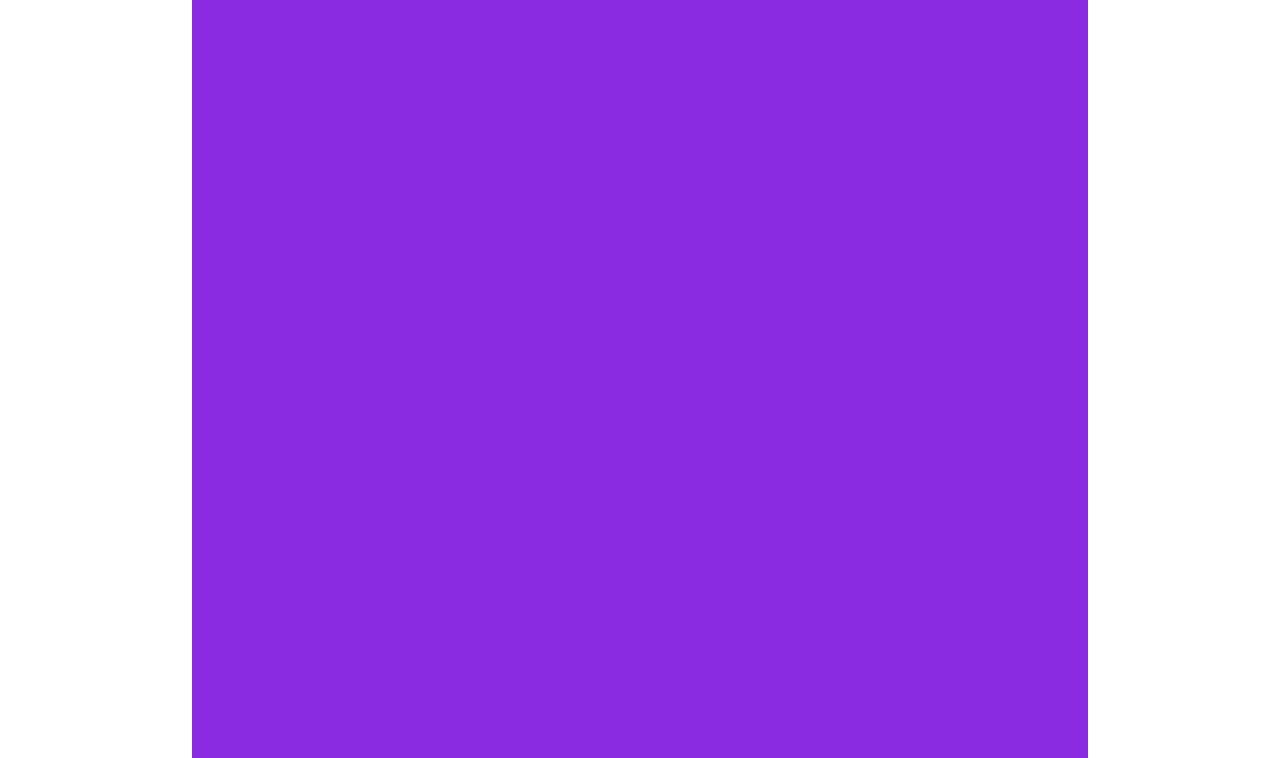
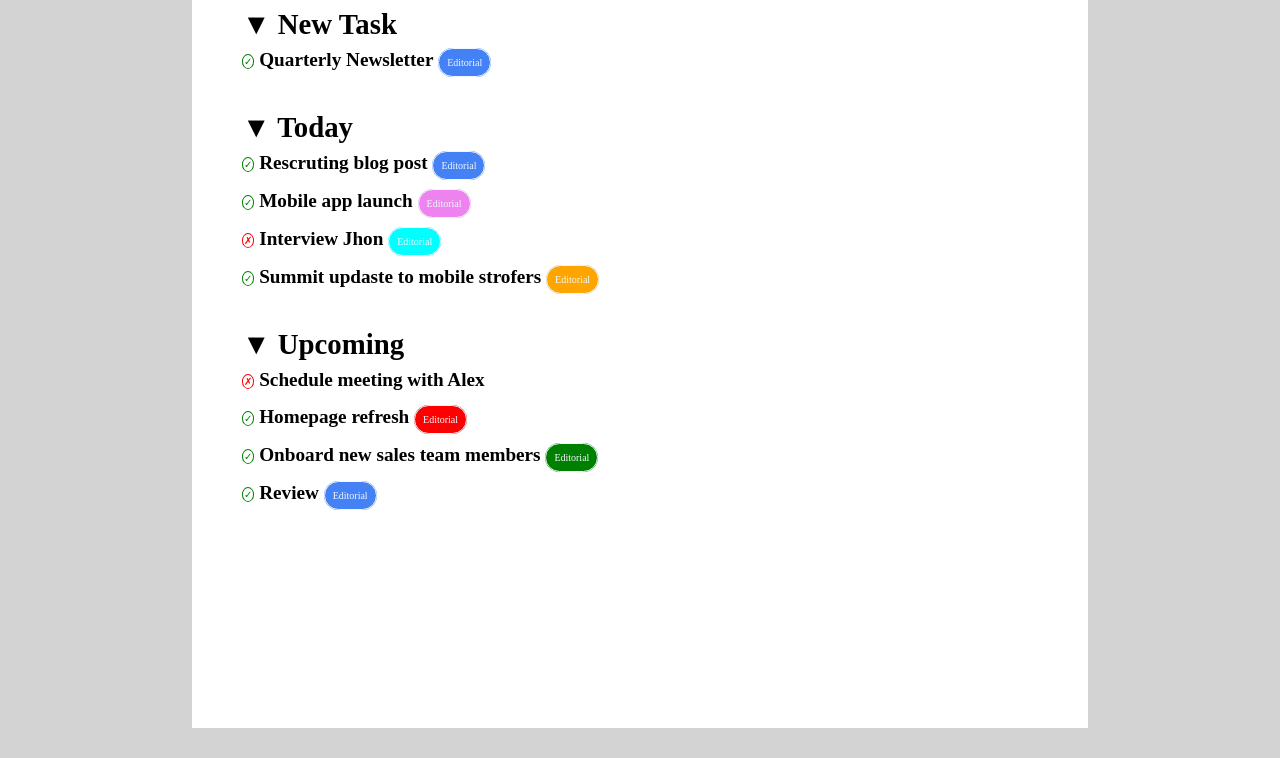
Before and after one commit to FilippoBonanno/html-css-toboolist, a plain HTML site: page index.html in a window 1280 px wide. Shown: the part 144-902 px from the top of the page. After the commit the page ends 872 px from the top, so only its background shows below. Drawn offline with Linux system fonts and the light colour scheme.

Commit message:
caricamento main e css

```diff
--- a/index.html
+++ b/index.html
@@ -26,12 +26,53 @@
                 <button class="buttom-2"><b>Add Section</b></button>
             </section>
 
-            <section class="today"></section>
-            <section class="today"></section>
-            <section class="today"></section>
+            <section class="list">
+                <h3>&#9660; New Task</h3>
+                <p><span class="true">&#10003;</span>
+                    <b>Quarterly Newsletter</b>
+                    <span class="text blue">Editorial</span>
+                </p>
+            </section>
 
+            <section class="list">
+                <h3>&#9660; Today</h3>
+                <p>
+                    <span class="true">&#10003;</span>
+                    <b>Rescruting blog post</b>
+                    <span class="text blue">Editorial</span>
+                </p>
+                <p><span class="true">&#10003;</span>
+                    <b>Mobile app launch</b>
+                    <span class="text violet">Editorial</span>
+                </p>
+                <p><span class="false">&#10007;</span>
+                    <b>Interview Jhon</b>
+                    <span class="text acqua">Editorial</span>
+                </p>
+                <p><span class="true">&#10003;</span>
+                    <b>Summit updaste to mobile strofers</b>
+                    <span class="text orange">Editorial</span>
+                </p>
+            </section>
 
-
+            <section class="list">
+                <h3>&#9660; Upcoming</h3>
+                <p><span class="false">&#10007;</span>
+                    <b>Schedule meeting with Alex</b>
+                </p>
+                <p><span class="true">&#10003;</span>
+                    <b>Homepage refresh</b>
+                    <span class="text red">Editorial</span>
+                </p>
+                <p><span class="true">&#10003;</span>
+                    <b>Onboard new sales team members</b>
+                    <span class="text green">Editorial</span>
+                </p>
+                <p><span class="true">&#10003;</span>
+                    <b>Review</b>
+                    <span class="text blue">Editorial</span>
+                </p>
+            </section>
         </main>
     <!-- fine main -->
 
--- a/style.css
+++ b/style.css
@@ -3,23 +3,30 @@
     padding: 0;
     box-sizing: border-box;
 }
+body {
+    background-color: lightgray;
 
+ }
 main {
     width: 70%;
     height: 100vh;
-    background-color: blueviolet;
     margin-left: auto;
     margin-right: auto;
+    background-color: white;
 }
 
 .intestazione > * {
     display: inline-block;
     vertical-align: middle;
-    line-height: 100px;
+    line-height: 70px;
 }
 
 .intestazione {
-    height: 100px;
+    height: 70px;
+    background-color: white;
+}
+
+.logo {
     margin-left: 20px;
 }
 
@@ -27,8 +34,18 @@ h1 {
     font-size: 3em;
 }
 
+p {
+    font-size: 1.2em;
+}
+
+h3 {
+    font-size: 1.8em;
+    margin-top: 30px;
+}
+
 .buttom {
     padding: 10px;
+    margin-left: 50px;
 }
 
 .buttom-1, .buttom-2 {
@@ -44,3 +61,60 @@ h1 {
 .buttom-2 {
     color: lightslategray;
 }
+
+.true {
+    padding: 1px;
+    border: 1px solid green;
+    border-radius: 100%;
+    color: green;
+    font-size: 10px;
+    text-align: center;
+    vertical-align: middle;
+}
+
+.false {
+    padding: 1px;
+    border: 1px solid red;
+    border-radius: 100%;
+    color: red;
+    font-size: 10px;
+    text-align: center;
+    vertical-align: middle;
+}
+
+.list > * {
+    line-height: 35px;
+    margin-left: 50px;
+}
+
+.text {
+    border: 1px solid;
+    border-radius: 25px;
+    padding: 8px;
+    color: aliceblue;
+    font-size: 10px;
+}
+
+.blue {
+    background-color: rgb(67, 129, 245);
+}
+
+.green {
+    background-color: green;
+}
+
+.violet {
+    background-color: violet;
+}
+
+.red {
+    background-color: red;
+}
+
+.orange {
+    background-color: orange;
+}
+
+.acqua {
+    background-color: aqua;
+}
```
